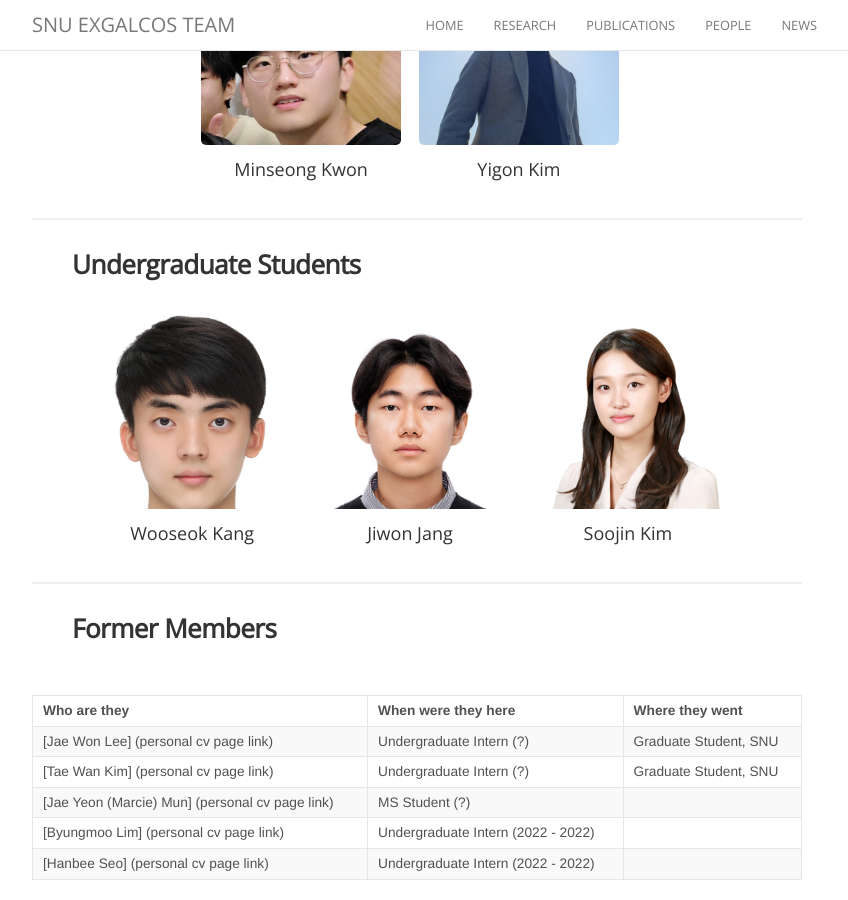
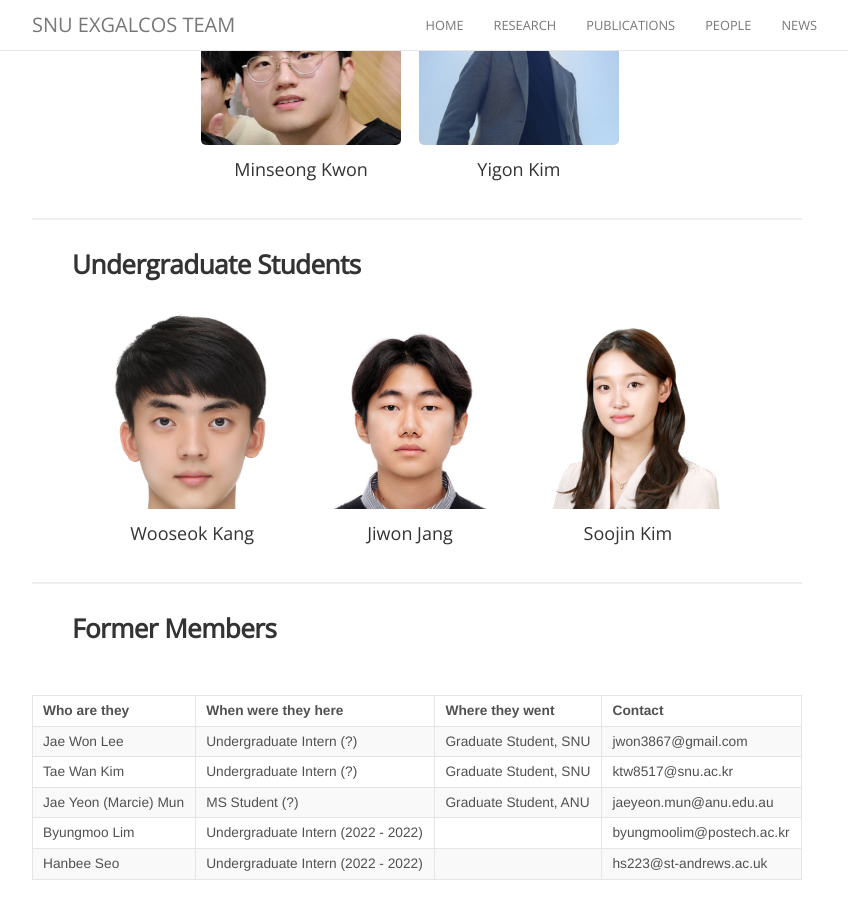
Before and after one commit to exgalcos/exgalcos.github.io, a Jekyll site: the page built from people.md, in a window 1280 px wide and 900 px high, scrolled down 1465 px. Shown: the whole window, without its empty margins (223-1071 px from the left). Built offline with Jekyll 4.4.1, drawn with Linux system fonts in a browser that asks for light colours; nearby versions of some CDN libraries; comment, search, counter and statistics services are not loaded.

Commit message:
Update people.md

```diff
--- a/people.md
+++ b/people.md
@@ -52,13 +52,13 @@ permalink: /people/
 
 <br>
 
-| Who are they | When were they here | Where they went |
-| :------------- |:-------------| :-----------|
-| [Jae Won Lee] (personal cv page link) | Undergraduate Intern (?) | Graduate Student, SNU |
-| [Tae Wan Kim] (personal cv page link) | Undergraduate Intern (?) | Graduate Student, SNU |
-| [Jae Yeon (Marcie) Mun] (personal cv page link) | MS Student (?) | |
-| [Byungmoo Lim] (personal cv page link) | Undergraduate Intern (2022 - 2022) | |
-| [Hanbee Seo] (personal cv page link) | Undergraduate Intern (2022 - 2022) | |
+| Who are they | When were they here | Where they went | Contact |
+| :------------- |:-------------| :-----------| :-----------|
+| Jae Won Lee | Undergraduate Intern (?) | Graduate Student, SNU | jwon3867@gmail.com |
+| Tae Wan Kim | Undergraduate Intern (?) | Graduate Student, SNU | ktw8517@snu.ac.kr |
+| Jae Yeon (Marcie) Mun | MS Student (?) | Graduate Student, ANU | jaeyeon.mun@anu.edu.au |
+| Byungmoo Lim | Undergraduate Intern (2022 - 2022) | | byungmoolim@postech.ac.kr |
+| Hanbee Seo | Undergraduate Intern (2022 - 2022) | | hs223@st-andrews.ac.uk |
 
 {% endif %}
 {% endfor %}
```
